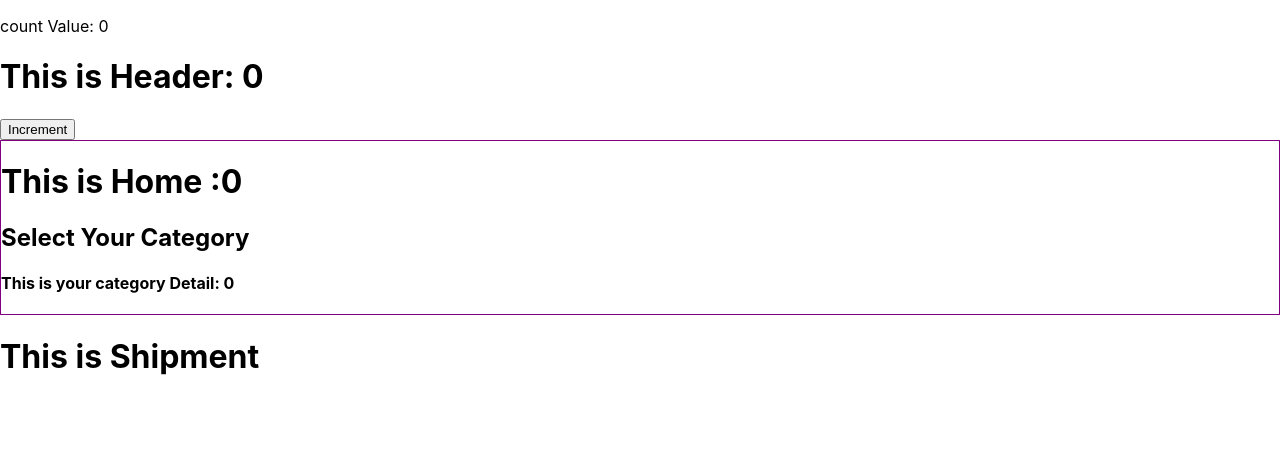
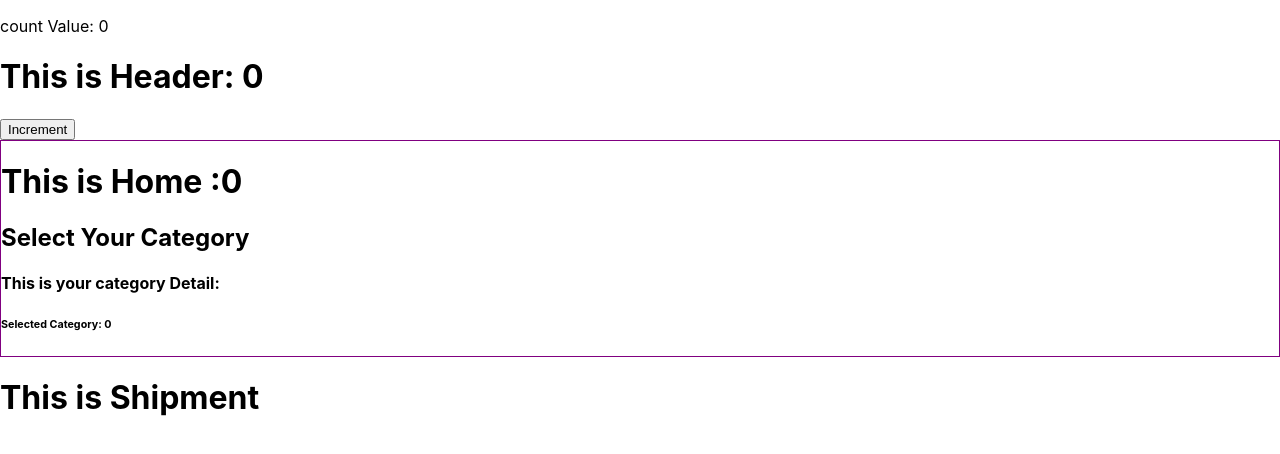
Before and after one commit to ariful4966/programmingHero-course-revesion, a React (Create React App) app: page / in a window 1280 px wide. Shown: the top 454 px of the page. Built offline with nearby package versions, Linux system fonts and the light colour scheme.

Commit message:
context api set dynamic data 39.4

```diff
--- a/src/App.js
+++ b/src/App.js
@@ -1,18 +1,21 @@
 
-import { useState } from 'react';
+import { createContext, useState } from 'react';
 import './App.css';
 import Header from './components/Header/Header';
 import Home from './components/Home/Home';
 import Shipment from './components/Shipment/Shipment';
+
+export const CategoryContext = createContext()
 function App() {
-  const [count, setCount]= useState(0)
+  const [count, setCount] = useState(0);
+
   return (
-    <div >
-     <p>count Value: {count}</p>
-     <Header count={count} setCount={setCount}/>
-      <Home count={count}/>
-      <Shipment/>
-    </div>
+    <CategoryContext.Provider value={count} >
+      <p>count Value: {count}</p>
+      <Header count={count} setCount={setCount} />
+      <Home count={count} />
+      <Shipment />
+    </CategoryContext.Provider>
   );
 }
 
--- a/src/components/CatagoryDetail/CatagoryDetail.jsx
+++ b/src/components/CatagoryDetail/CatagoryDetail.jsx
@@ -1,9 +1,12 @@
-import React from 'react';
+import React, { useContext } from 'react';
+import { CategoryContext } from '../../App';
 
 const CategoryDetail = ({count}) => {
+    const category = useContext(CategoryContext)
     return (
         <div>
             <h4>This  is your category Detail: {count}</h4>
+            <h6>Selected Category: {category}</h6>
         </div>
     );
 };
--- a/src/components/Header/Header.jsx
+++ b/src/components/Header/Header.jsx
@@ -1,4 +1,4 @@
-import React, { useState } from 'react';
+
 
 const Header = ({count, setCount}) => {
 
--- a/src/components/Home/Home.jsx
+++ b/src/components/Home/Home.jsx
@@ -1,11 +1,13 @@
-import React from 'react';
+import React, { useContext } from 'react';
+import { CategoryContext } from '../../App';
 import Categories from '../Catagories/Catagories';
 
-const Home = ({ count }) => {
+const Home = () => {
+    const category = useContext(CategoryContext)
     return (
         <div style={{ border: '1px solid purple' }}>
-            <h1>This is Home :{count}</h1>
-            <Categories count={count}></Categories>
+            <h1>This is Home :{category}</h1>
+            <Categories ></Categories>
         </div>
     );
 };
```
